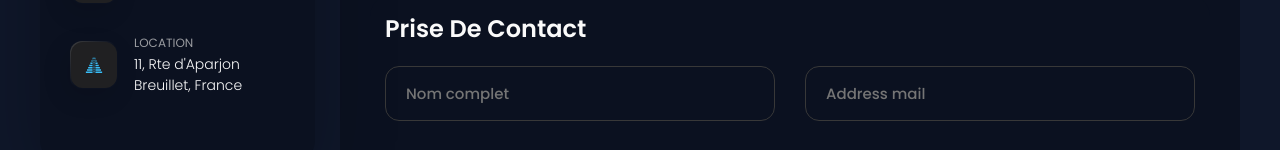
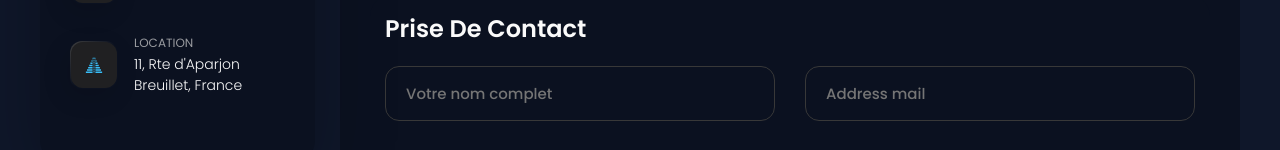
Before and after one commit to cdjohnson97/portofolio, a React (Vite) app: page /#/contact in a window 1280 px wide. Shown: the part 602-752 px from the top of the page. Built offline with nearby package versions, Linux system fonts and the light colour scheme.

Commit message:
forms submission change

```diff
--- a/src/pages/Contact/Contact.jsx
+++ b/src/pages/Contact/Contact.jsx
@@ -23,10 +23,12 @@ const Contact = () => {
 
         <h3 className="h3 form-title">Prise de contact</h3>
 
-        <form action="#" className="form" data-form>
+
+
+        <form action="#" className="form" data-form netlify>
 
           <div className="input-wrapper">
-            <input type="text" name="fullname" className="form-input" placeholder="Nom complet" required data-form-input />
+            <input type="text" name="fullname" className="form-input" placeholder="Votre nom complet" required data-form-input />
 
             <input type="email" name="email" className="form-input" placeholder="Address mail" required data-form-input />
           </div>
```
